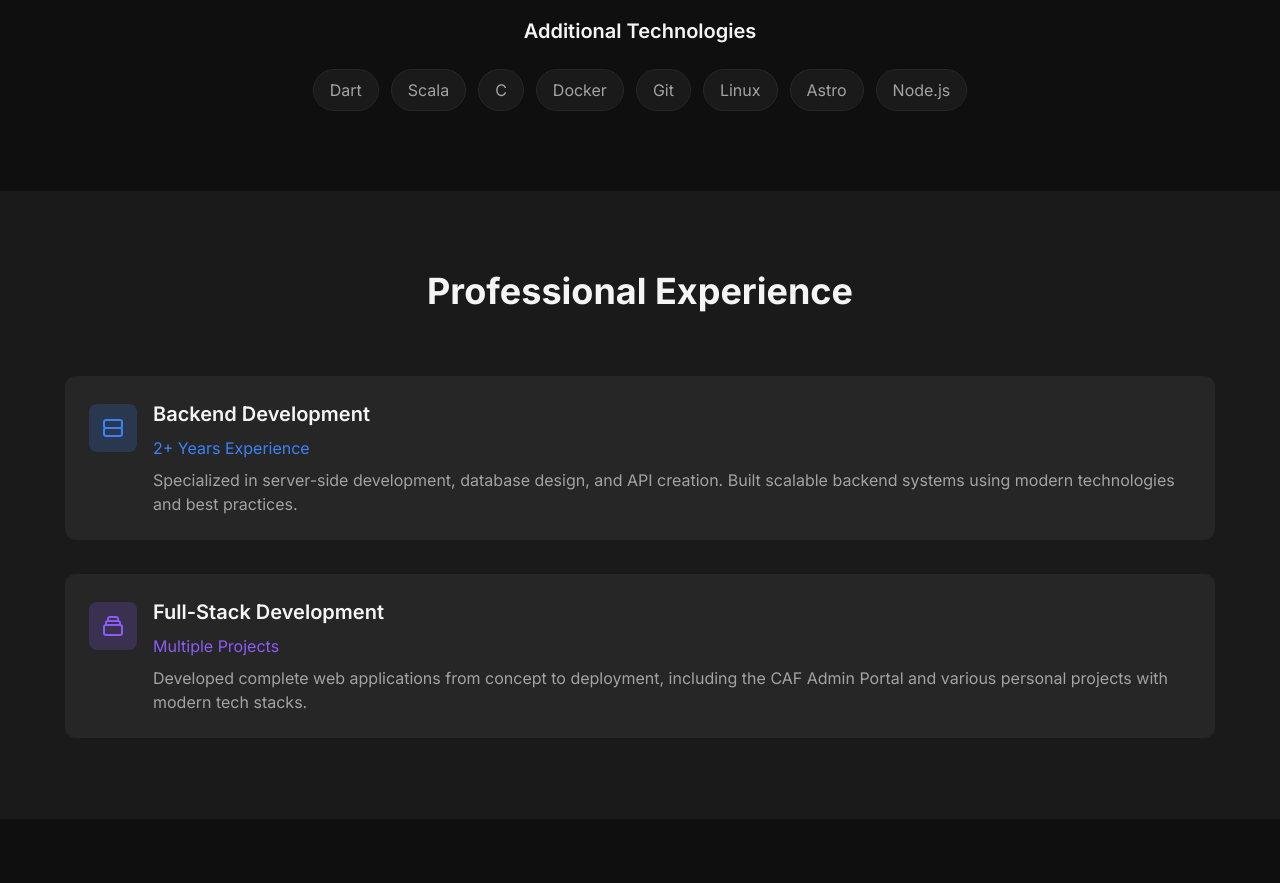
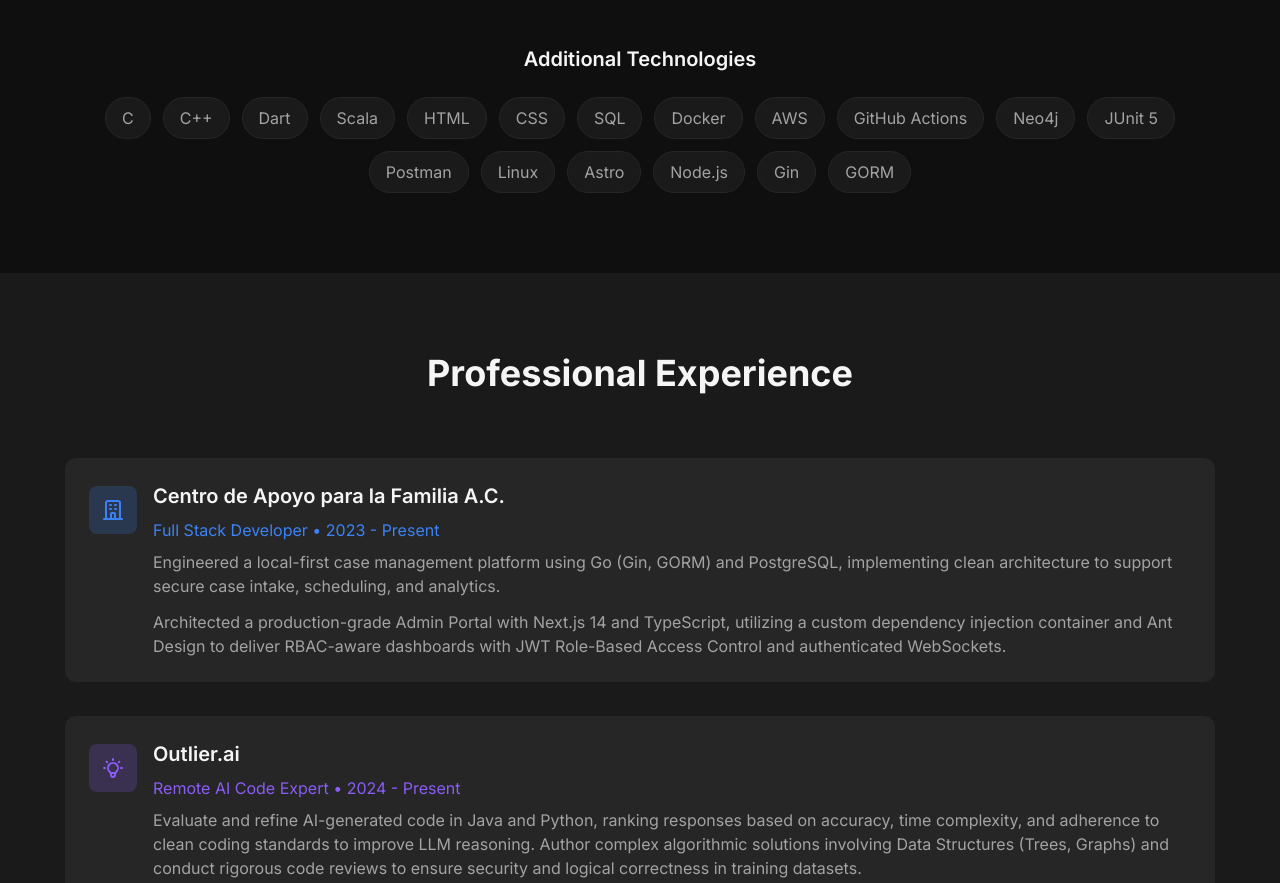
Before and after one commit to BryanPMX/Professional_Portfolio, an Astro site: page /about in a window 1280 px wide. Shown: the part 1694-2577 px from the top of the page. Built offline with nearby package versions, Linux system fonts and the light colour scheme; Astro itself is replaced by a stand-in of ours.

Commit message:
Ensure complete consistency between resume and portfolio
Skills Updates:
- Updated landing page skills to include Next.js, TypeScript, SvelteKit
- Enhanced backend skills with Spring Boot, FastAPI
- Updated tools section with AWS, Neo4j, Linux
- Expanded About page additional technologies to include all resume skills
- Added missing technologies: C, C++, HTML, CSS, SQL, GitHub Actions, JUnit 5, Postman, Gin, GORM

Education Updates:
- Added GPA (3.6) and expected graduation date (December 2025)
- Improved formatting and information completeness

Experience Updates:
- Replaced generic experience entries with actual resume work experience
- Added Centro de Apoyo para la Familia A.C. with full details
- Added Outlier.ai AI Code Expert position with complete description
- Matched descriptions exactly to resume content

Consistency Verification:
- All contact information matches resume
- All project descriptions aligned with resume
- Skills comprehensively cover all resume technologies
- Education details complete and accurate
- Work experience precisely matches resume content

```diff
--- a/src/pages/about.astro
+++ b/src/pages/about.astro
@@ -66,7 +66,8 @@ import Layout from '../layouts/Layout.astro';
             <div class="text-center lg:text-left">
               <h3 class="text-2xl font-bold mb-2">University of Texas at El Paso</h3>
               <p class="text-xl text-accent mb-2">Bachelor of Science in Computer Science</p>
-              <p class="text-lg text-accent-purple mb-4">Minor in Mathematics</p>
+              <p class="text-lg text-accent-purple mb-2">Minor in Mathematics</p>
+              <p class="text-sm text-dark-text-secondary mb-4">Expected Graduation: December 2025 • GPA: 3.6</p>
               <p class="text-dark-text-secondary">
                 Currently pursuing a comprehensive education in computer science fundamentals,
                 software engineering principles, and advanced programming concepts.
@@ -166,7 +167,7 @@ import Layout from '../layouts/Layout.astro';
         <div class="mt-12 text-center">
           <h3 class="text-xl font-semibold mb-6">Additional Technologies</h3>
           <div class="flex flex-wrap justify-center gap-3">
-            {['Dart', 'Scala', 'C', 'Docker', 'Git', 'Linux', 'Astro', 'Node.js'].map((tech) => (
+            {['C', 'C++', 'Dart', 'Scala', 'HTML', 'CSS', 'SQL', 'Docker', 'AWS', 'GitHub Actions', 'Neo4j', 'JUnit 5', 'Postman', 'Linux', 'Astro', 'Node.js', 'Gin', 'GORM'].map((tech) => (
               <span class="px-4 py-2 bg-dark-surface border border-dark-card rounded-full text-dark-text-secondary hover:text-accent hover:border-accent transition-colors">
                 {tech}
               </span>
@@ -182,39 +183,40 @@ import Layout from '../layouts/Layout.astro';
         <h2 class="text-3xl lg:text-4xl font-bold text-center mb-16">Professional Experience</h2>
 
         <div class="space-y-8">
-          <!-- Backend Development -->
+          <!-- Centro de Apoyo para la Familia A.C. -->
           <div class="bg-dark-card p-6 rounded-xl border border-dark-surface">
             <div class="flex items-start gap-4">
               <div class="w-12 h-12 bg-accent/20 rounded-lg flex items-center justify-center flex-shrink-0 mt-1">
                 <svg class="w-6 h-6 text-accent" fill="none" stroke="currentColor" viewBox="0 0 24 24">
-                  <path stroke-linecap="round" stroke-linejoin="round" stroke-width="2" d="M5 12h14M5 12a2 2 0 01-2-2V6a2 2 0 012-2h14a2 2 0 012 2v4a2 2 0 01-2 2M5 12a2 2 0 00-2 2v4a2 2 0 002 2h14a2 2 0 002-2v-4a2 2 0 00-2-2"/>
+                  <path stroke-linecap="round" stroke-linejoin="round" stroke-width="2" d="M19 21V5a2 2 0 00-2-2H7a2 2 0 00-2 2v16m14 0h2m-2 0h-5m-9 0H3m2 0h5M9 7h1m-1 4h1m4-4h1m-1 4h1m-5 10v-5a1 1 0 011-1h2a1 1 0 011 1v5m-4 0h4"/>
                 </svg>
               </div>
               <div>
-                <h3 class="text-xl font-semibold mb-2">Backend Development</h3>
-                <p class="text-accent mb-2">2+ Years Experience</p>
+                <h3 class="text-xl font-semibold mb-2">Centro de Apoyo para la Familia A.C.</h3>
+                <p class="text-accent mb-2">Full Stack Developer • 2023 - Present</p>
+                <p class="text-dark-text-secondary mb-3">
+                  Engineered a local-first case management platform using Go (Gin, GORM) and PostgreSQL, implementing clean architecture to support secure case intake, scheduling, and analytics.
+                </p>
                 <p class="text-dark-text-secondary">
-                  Specialized in server-side development, database design, and API creation.
-                  Built scalable backend systems using modern technologies and best practices.
+                  Architected a production-grade Admin Portal with Next.js 14 and TypeScript, utilizing a custom dependency injection container and Ant Design to deliver RBAC-aware dashboards with JWT Role-Based Access Control and authenticated WebSockets.
                 </p>
               </div>
             </div>
           </div>
 
-          <!-- Full-Stack Projects -->
+          <!-- Outlier.ai -->
           <div class="bg-dark-card p-6 rounded-xl border border-dark-surface">
             <div class="flex items-start gap-4">
               <div class="w-12 h-12 bg-accent-purple/20 rounded-lg flex items-center justify-center flex-shrink-0 mt-1">
                 <svg class="w-6 h-6 text-accent-purple" fill="none" stroke="currentColor" viewBox="0 0 24 24">
-                  <path stroke-linecap="round" stroke-linejoin="round" stroke-width="2" d="M19 11H5m14 0a2 2 0 012 2v6a2 2 0 01-2 2H5a2 2 0 01-2-2v-6a2 2 0 012-2m14 0V9a2 2 0 00-2-2M5 11V9a2 2 0 012-2m0 0V5a2 2 0 012-2h6a2 2 0 012 2v2M7 7h10"/>
+                  <path stroke-linecap="round" stroke-linejoin="round" stroke-width="2" d="M9.663 17h4.673M12 3v1m6.364 1.636l-.707.707M21 12h-1M4 12H3m3.343-5.657l-.707-.707m2.828 9.9a5 5 0 117.072 0l-.548.547A3.374 3.374 0 0014 18.469V19a2 2 0 11-4 0v-.531c0-.895-.356-1.754-.988-2.386l-.548-.547z"/>
                 </svg>
               </div>
               <div>
-                <h3 class="text-xl font-semibold mb-2">Full-Stack Development</h3>
-                <p class="text-accent-purple mb-2">Multiple Projects</p>
+                <h3 class="text-xl font-semibold mb-2">Outlier.ai</h3>
+                <p class="text-accent-purple mb-2">Remote AI Code Expert • 2024 - Present</p>
                 <p class="text-dark-text-secondary">
-                  Developed complete web applications from concept to deployment, including
-                  the CAF Admin Portal and various personal projects with modern tech stacks.
+                  Evaluate and refine AI-generated code in Java and Python, ranking responses based on accuracy, time complexity, and adherence to clean coding standards to improve LLM reasoning. Author complex algorithmic solutions involving Data Structures (Trees, Graphs) and conduct rigorous code reviews to ensure security and logical correctness in training datasets.
                 </p>
               </div>
             </div>
--- a/src/pages/index.astro
+++ b/src/pages/index.astro
@@ -100,8 +100,9 @@ import Layout from '../layouts/Layout.astro';
           <p class="text-dark-text-secondary mb-4">Modern web interfaces</p>
           <div class="flex flex-wrap gap-2">
             <span class="px-3 py-1 bg-dark-bg rounded-full text-sm">React</span>
-            <span class="px-3 py-1 bg-dark-bg rounded-full text-sm">JavaScript</span>
-            <span class="px-3 py-1 bg-dark-bg rounded-full text-sm">HTML/CSS</span>
+            <span class="px-3 py-1 bg-dark-bg rounded-full text-sm">Next.js</span>
+            <span class="px-3 py-1 bg-dark-bg rounded-full text-sm">TypeScript</span>
+            <span class="px-3 py-1 bg-dark-bg rounded-full text-sm">SvelteKit</span>
           </div>
         </div>
 
@@ -118,7 +119,8 @@ import Layout from '../layouts/Layout.astro';
             <span class="px-3 py-1 bg-dark-bg rounded-full text-sm">Go</span>
             <span class="px-3 py-1 bg-dark-bg rounded-full text-sm">Python</span>
             <span class="px-3 py-1 bg-dark-bg rounded-full text-sm">Java</span>
-            <span class="px-3 py-1 bg-dark-bg rounded-full text-sm">MySQL</span>
+            <span class="px-3 py-1 bg-dark-bg rounded-full text-sm">Spring Boot</span>
+            <span class="px-3 py-1 bg-dark-bg rounded-full text-sm">FastAPI</span>
           </div>
         </div>
 
@@ -133,10 +135,11 @@ import Layout from '../layouts/Layout.astro';
           <h3 class="text-xl font-semibold mb-2">Tools & More</h3>
           <p class="text-dark-text-secondary mb-4">Development ecosystem</p>
           <div class="flex flex-wrap gap-2">
+            <span class="px-3 py-1 bg-dark-bg rounded-full text-sm">Docker</span>
+            <span class="px-3 py-1 bg-dark-bg rounded-full text-sm">AWS</span>
             <span class="px-3 py-1 bg-dark-bg rounded-full text-sm">Git</span>
-            <span class="px-3 py-1 bg-dark-bg rounded-full text-sm">Docker</span>
-            <span class="px-3 py-1 bg-dark-bg rounded-full text-sm">Dart</span>
-            <span class="px-3 py-1 bg-dark-bg rounded-full text-sm">Scala</span>
+            <span class="px-3 py-1 bg-dark-bg rounded-full text-sm">Neo4j</span>
+            <span class="px-3 py-1 bg-dark-bg rounded-full text-sm">Linux</span>
           </div>
         </div>
       </div>
```
